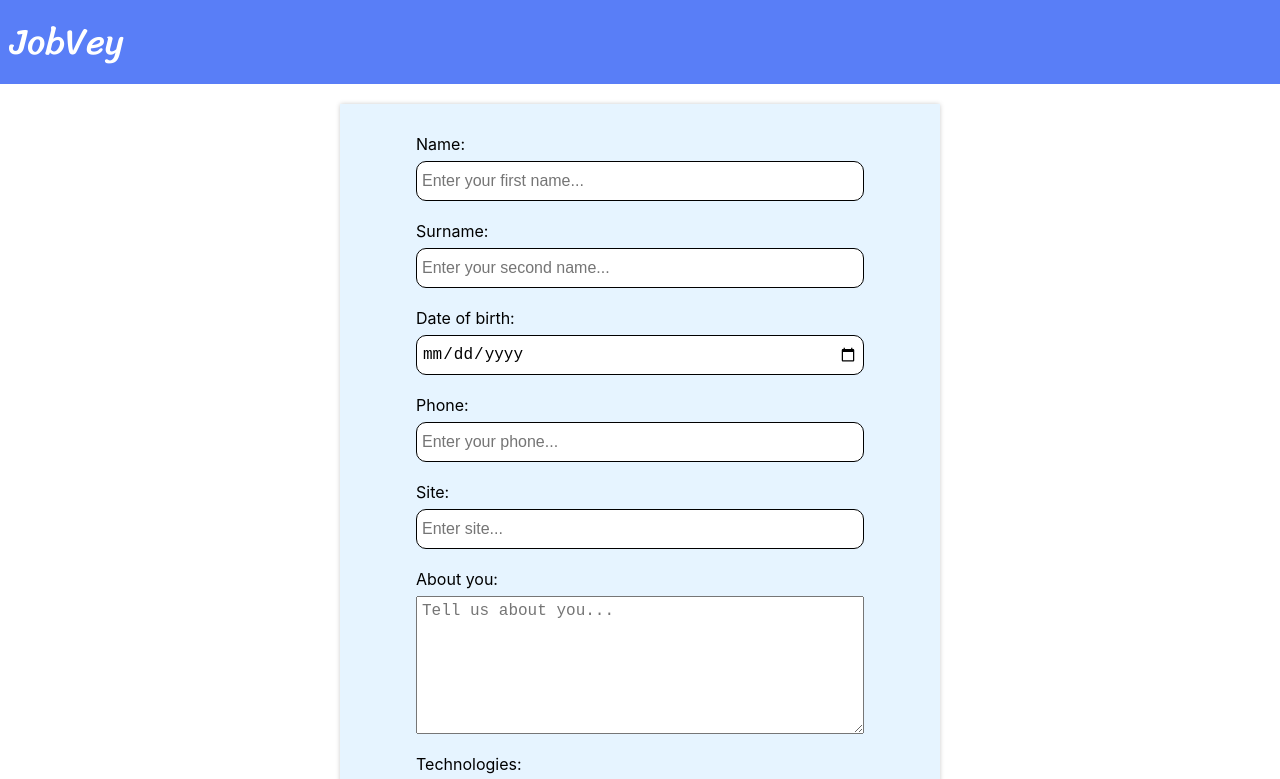
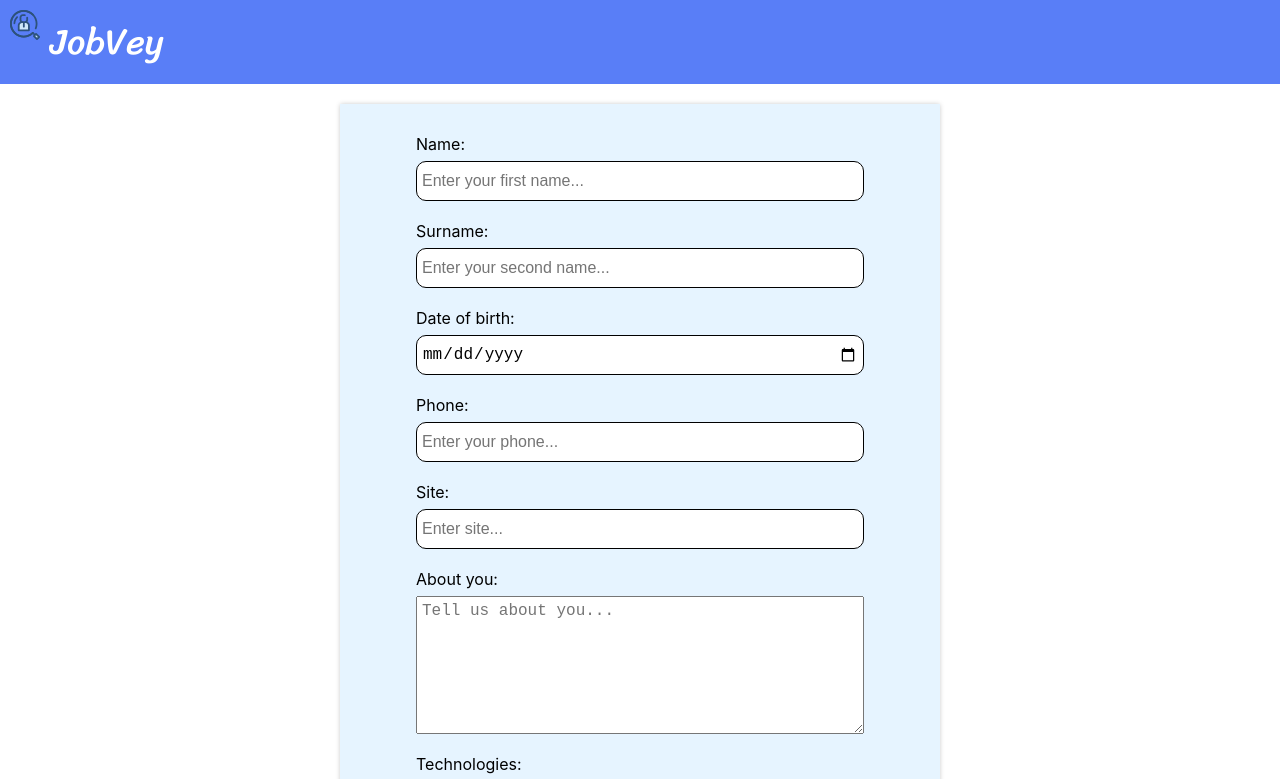
Before and after one commit to takeAmoment/andersen-react-hw, a React (Create React App) app in the folder my-app/: page / in a window 1280 px wide. Shown: the top 779 px of the page. Built offline with nearby package versions, Linux system fonts and the light colour scheme.

Commit message:
feat: add icon to header

```diff
--- a/my-app/src/components/Header/Header.jsx
+++ b/my-app/src/components/Header/Header.jsx
@@ -7,6 +7,7 @@ export default class Header extends Component {
       <header>
         <div className={styles.header__container}>
           <a href="/" className={styles.header__logo}>
+            <span className={styles.logo__icon} />
             <p className={styles.logo__text}>JobVey</p>
           </a>
         </div>
--- a/my-app/src/components/Header/Header.module.css
+++ b/my-app/src/components/Header/Header.module.css
@@ -11,7 +11,19 @@ header{
 }
 .header__logo {
     text-decoration: none;
+    display: grid;
+    gap: 1rem;
+    grid-template-columns: 3rem auto;
     color: var(--header-text-color);
+}
+.logo__icon {
+    display: block;
+    width: 3rem;
+    height: 3rem;
+    background-image: url(../../assets/icons/job.svg);
+    background-repeat: no-repeat;
+    background-position: 0 0;
+    background-size: contain;
 }
 .logo__text{
     font-family: 'Sriracha', cursive;
```
Also changed, not shown: my-app/src/assets/icons/job.svg (added).
